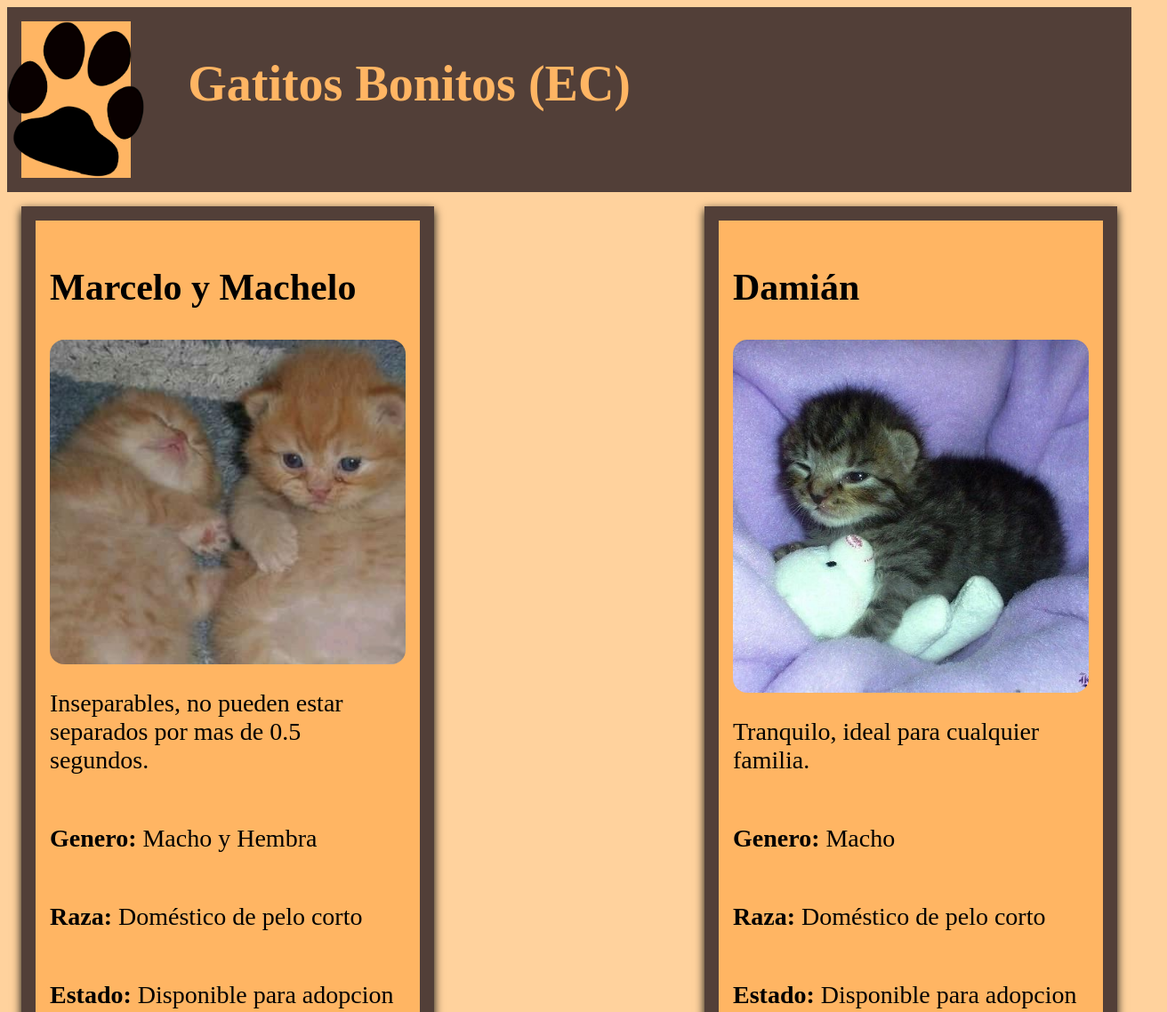
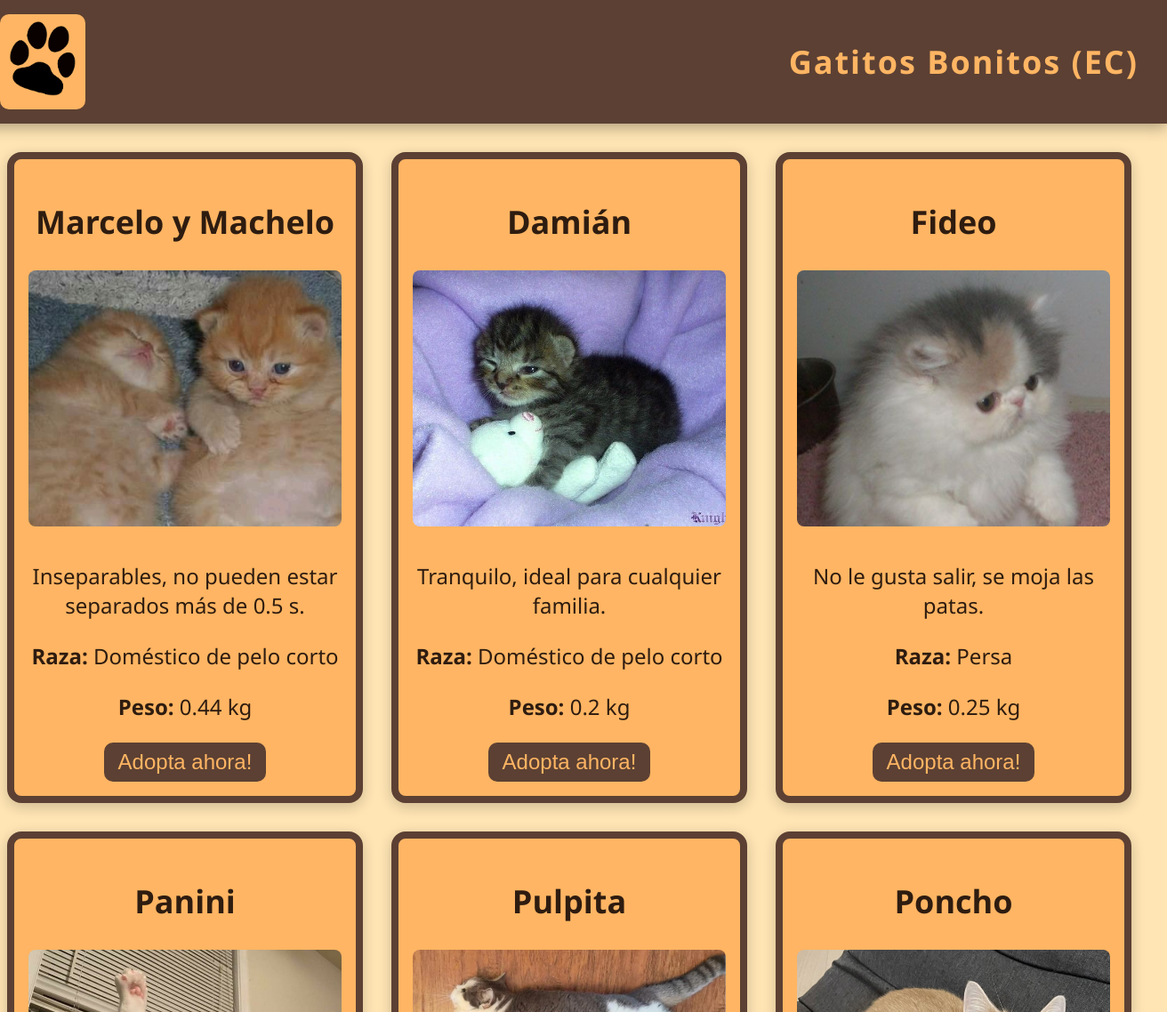
Before and after one commit to JordyAndresssE/TrabajoGrupalPW1, a plain HTML site: page index.html in a window 1280 px wide. Shown: the top 1138 px of the page at 89% size, 1312 px wide, since content can reach past the window. Drawn offline with Linux system fonts and the light colour scheme.

Commit message:
Actualización completa del sitio CSS3: estilos mejorados e interactividad

```diff
--- a/index.html
+++ b/index.html
@@ -1,110 +1,82 @@
 <!DOCTYPE html>
-<html lang="en">
+<html lang="es">
 <head>
   <meta charset="UTF-8">
   <meta name="viewport" content="width=device-width, initial-scale=1.0">
-    <title>Gatitos Adopcion</title>
-
+  <title>Adopción de Gatitos_CSS3 en acción</title>
   <link rel="stylesheet" href="style.css">
 </head>
 <body>
-    <!-- Esta es la parte de arriba de la pagina-->
-    <header class = "parte-superior">
-        <!-- Izquierda-->
-        <div class = "lado-izquierdo">
-
-            <img class = "btn-menu"
-            src = "./Images/btnMenu.png"/>
-
+  <!-- SE DEFINE EL ENCABEZADO -->
+  <header class="parte-superior">
+    <div class="lado-izquierdo">
+      <img class="btn-menu" src="./Images/btnMenu.png" alt="Menú">
     </div>
-
-        <!-- Derecha-->
-        <div class = "lado-derecho">
-            <h1> Gatitos Bonitos (EC)</h1>
+    <div class="lado-derecho">
+      <h1>Gatitos Bonitos (EC)</h1>
     </div>
-
   </header>
 
-    <!-- Esta es la parte del medio-->
+  <!-- CONTENIDO PRINCIPAL -->
   <main>
     <section class="gatito">
       <h2>Marcelo y Machelo</h2>
       <img class="image-gatito" src="./Images/MarceloYMachelo.jpg" alt="Marcelo y Machelo">
-        <p> Inseparables, no pueden estar separados por mas de 0.5
-            segundos.
-        </p>
-        <p><b>Genero:</b> Macho y Hembra</p>
+      <p>Inseparables, no pueden estar separados más de 0.5 s.</p>
       <p><b>Raza:</b> Doméstico de pelo corto</p>
-        <p><b>Estado:</b> Disponible para adopcion</p>
       <p><b>Peso:</b> 0.44 kg</p>
-        <button type="button">Adoptar!</button>
+      <button type="button">Adopta ahora!</button>
     </section>
 
     <section class="gatito">
       <h2>Damián</h2>
       <img class="image-gatito" src="./Images/Damian.jpg" alt="Damián">
       <p>Tranquilo, ideal para cualquier familia.</p>
-        <p><b>Genero:</b> Macho</p>
       <p><b>Raza:</b> Doméstico de pelo corto</p>
-        <p><b>Estado:</b> Disponible para adopcion</p>
       <p><b>Peso:</b> 0.2 kg</p>
-        <button type="button">Adoptar!</button>
+      <button type="button">Adopta ahora!</button>
     </section>
 
     <section class="gatito">
       <h2>Fideo</h2>
       <img class="image-gatito" src="./Images/Fideo.jpg" alt="Fideo">
       <p>No le gusta salir, se moja las patas.</p>
-        <p><b>Genero:</b> Hembra</p>
       <p><b>Raza:</b> Persa</p>
-        <p><b>Estado:</b> Disponible para adopcion</p>
       <p><b>Peso:</b> 0.25 kg</p>
-        <button type="button">Adoptar!</button>
-
+      <button type="button">Adopta ahora!</button>
     </section>
 
-    <section class="gatito">
+    <section class="gatito interactivo">
       <h2>Panini</h2>
       <img class="image-gatito" src="./Images/Panini.jpg" alt="Panini">
-        <p>Es amigable con los perros.</p>
-        <p><b>Genero:</b> Hembra</p>
+      <p>Amigable con los perros. Pasa el mouse para ver su efecto</p>
       <p><b>Raza:</b> Doméstico de pelo corto</p>
-        <p><b>Estado:</b> Disponible para adopcion</p>
-        <p><b>Peso:</b> 5.6kg</p>
-        <button type="button">Adoptar!</button>
-
+      <p><b>Peso:</b> 5.6 kg</p>
+      <button type="button">Adopta ahora!</button>
     </section>
 
     <section class="gatito">
       <h2>Pulpita</h2>
-        <img class="image-gatito" src="./Images/Pulpita.jpg" alt="Panini">
+      <img class="image-gatito" src="./Images/Pulpita.jpg" alt="Pulpita">
       <p>La mejor gata del mundo</p>
-        <p><b>Genero:</b> Hembra</p>
       <p><b>Raza:</b> Doméstico de pelo largo</p>
-        <p><b>Estado:</b> Disponible para adopcion</p>
-        <p><b>Peso:</b> 10.8kg</p>
-        <button type="button">Adoptar!</button>
-
+      <p><b>Peso:</b> 10.8 kg</p>
+      <button type="button">Adopta ahora!</button>
     </section>
 
     <section class="gatito">
       <h2>Poncho</h2>
-        <img class="image-gatito" src="./Images/Poncho.jpg" alt="Panini">
-        <p>Le gusta los hogares calientes</p>
-        <p><b>Genero:</b> Macho</p>
+      <img class="image-gatito" src="./Images/Poncho.jpg" alt="Poncho">
+      <p>Le gusta el calor del hogar</p>
       <p><b>Raza:</b> Doméstico de pelo corto</p>
-        <p><b>Estado:</b> Disponible para adopcion</p>
-        <p><b>Peso:</b> 5.8kg</p>
-        <button type="button">Adoptar!</button>
-
+      <p><b>Peso:</b> 5.8 kg</p>
+      <button type="button">Adopta ahora!</button>
     </section>
   </main>
 
-
-    <!-- Esta es la parte de abajo de la pagina (nombres/creditos)-->
+  <!-- PIE DE PÁGINA -->
   <footer>
-
-
+    <p>Proyecto educativo sobre <b>CSS3</b> – Universidad Politécnica Salesiana</p>
   </footer>
 </body>
 </html>
--- a/style.css
+++ b/style.css
@@ -1,76 +1,118 @@
+/* -------- ESTILO GLOBAL DE LA PAGINA -------- */
+
+/* Usamos Flexbox para el diseño del sitio, que nos permite centrar, alinear bloques grandes
+HEADER, MAIN, FOOTER */
 
 body {
-    font-size: 28px;
-    background: #FFD29D;
+  font-size: 24px; /* Cumple accesibilidad */
+  background: #FFE5B4;
+  font-family: 'Segoe UI', sans-serif;
+  margin: 0;
+  color: #2E1C10;
   display: flex;
-    flex-direction: column; /* Se define el
-    material en forma de columna, hacia abajo*/
-
+  flex-direction: column;
+  align-items: center;
 }
 
-/* Se define la posicion de los elementos
-   Del medio, cada caja de los gatitos*/
-main {
+/* -------- ENCABEZADO -------- */
+/*  Flexbox para alinear los elementos del header */
+/*  Box model: márgenes, relleno, borde visibles */
+
+.parte-superior {
   display: flex;
-    flex-wrap: wrap;
   justify-content: space-between;
-
+  align-items: center;
+  background: #5C4033;
+  width: 100%;
+  padding: 1rem 2rem;
+  color: #FFB563;
+  box-shadow: 0 5px 15px rgba(0,0,0,0.3);
 }
 
-/* Todo esto es la parte superior
---------------------------------*/
-.parte-superior{
-    display:flex;
-    justify-content: left;
-    background: #523F38;
-    padding: 1rem;
-    gap: 4rem;
+/*----------- LADO IZQUIERDO DEL HEADER---------------------- */
+/* Usamos concepto Box Model,se aplica padding y border-radius (Los bordes redondeados). */
+.lado-izquierdo {
+  background-color: #FFB563;
+  border-radius: 10px;
+  padding: 0.5rem;
 }
-/* El boton de menu*/
-.lado-izquierdo{
-    display: flex;
-    background-color: #FFB563;
-    width: 10%;
-    height: auto;
-    align-items: center;
-    justify-content: center;
+
+.btn-menu {
+  width: 80px;
 }
-/* El titulo de la pagina*/
-.lado-derecho{
-    width: auto;
-    height: 10%;
-    color: #FFB563;
 
+h1 {
+  font-size: 36px;
+  letter-spacing: 2px;
 }
-/* El "boton", imagen de la pagina web*/
-.btn-menu{
-    width: auto;
-    height: 11rem;
 
+/* -------- CONTENEDOR PRINCIPAL (FLEXBOX) -------- */
+
+main {
+  display: flex; /*FLEXBOX: organiza todas las tarjetas .gatito */
+  flex-wrap: wrap; /* Nos permite que las tarjetas bajen a otra línea */
+  justify-content: center; /* Se centran las tarjetas horizontalmente */
+  gap: 2rem; /* Espacio entre las cajas (márgenes controlados por flexbox) */
+  margin: 2rem 0; /* Espaciado externo (margen arriba y abajo) */
 }
-/*--------------------------------
-Aqui termina la parte superior*/
 
-/* Cada caja del gatito se encuentra aqui*/
+/* -------- SECCIONES DE GATITOS -------- */
 .gatito {
   background-color: #FFB563;
-    text-align: left;
-    width: 25rem;
-    height: 63rem;
-    display: flex;
-    flex-direction: column;
-    box-shadow: 0 4px 10px rgba(4, 10, 10, 10);
+  border: 8px solid #5C4033;
+  border-radius: 1rem;
+  box-shadow: 0 4px 15px rgba(0,0,0,0.2);
   padding: 1rem;
-    border: 1rem solid #523F38;
-    margin: 1rem;
-
+  width: 22rem;
+  text-align: center;
+  transition: transform 0.3s ease, box-shadow 0.3s ease; /* Usamos transiciones suaves */
 }
 
-/* Cada imagen del gatito se encuentra
-definida aqui abajo*/
-.image-gatito{
+/* BOX MODEL: márgenes, relleno, borde visibles */
+/* Se aplicaron los conceptos de Transformacion Y Transiciones todo eso sin usar JS */
+.gatito:hover {
+  transform: translateY(-5px);
+  box-shadow: 0 10px 25px rgba(0,0,0,0.3);
+}
+
+/* IMAGEN */
+.image-gatito {
   width: 100%;
-    height: 25rem;
+  height: 18rem;
   object-fit: cover;
-    border-radius: 1rem;
+  border-radius: 0.5rem;
+  margin-bottom: 0.5rem;
 }
+
+/* BOTONES CON TRANSICIONES */
+button {
+  font-size: 24px;
+  background-color: #5C4033;
+  color: #FFB563;
+  border: none;
+  padding: 0.5rem 1rem;
+  border-radius: 10px;
+  cursor: pointer; /* Indica que se debe de cambiar el cursor al pasar sobre el boton */
+  transition: background-color 0.4s ease, transform 0.2s ease; /* Se usan conceptos de transformación y transiciones */
+}
+
+/* Volvemos a usar transformacion y transiciones, esta vez para animar el boton */
+button:hover {
+  background-color: #FF8C00;
+  transform: scale(1.08);
+}
+
+/*Generamos una tarjeta interactiva especial usando transformaciones adicionales */
+/* TRANSFORMACIÓN ADICIONAL */
+.interactivo:hover {
+  transform: scale(1.05) rotate(-1deg);
+}
+
+/* -------- PIE DE PÁGINA -------- */
+footer {
+  background-color: #5C4033;
+  color: #FFF;
+  padding: 1rem;
+  width: 100%;
+  text-align: center;
+}
```
Lines whose indentation alone changed are shown as unchanged.
